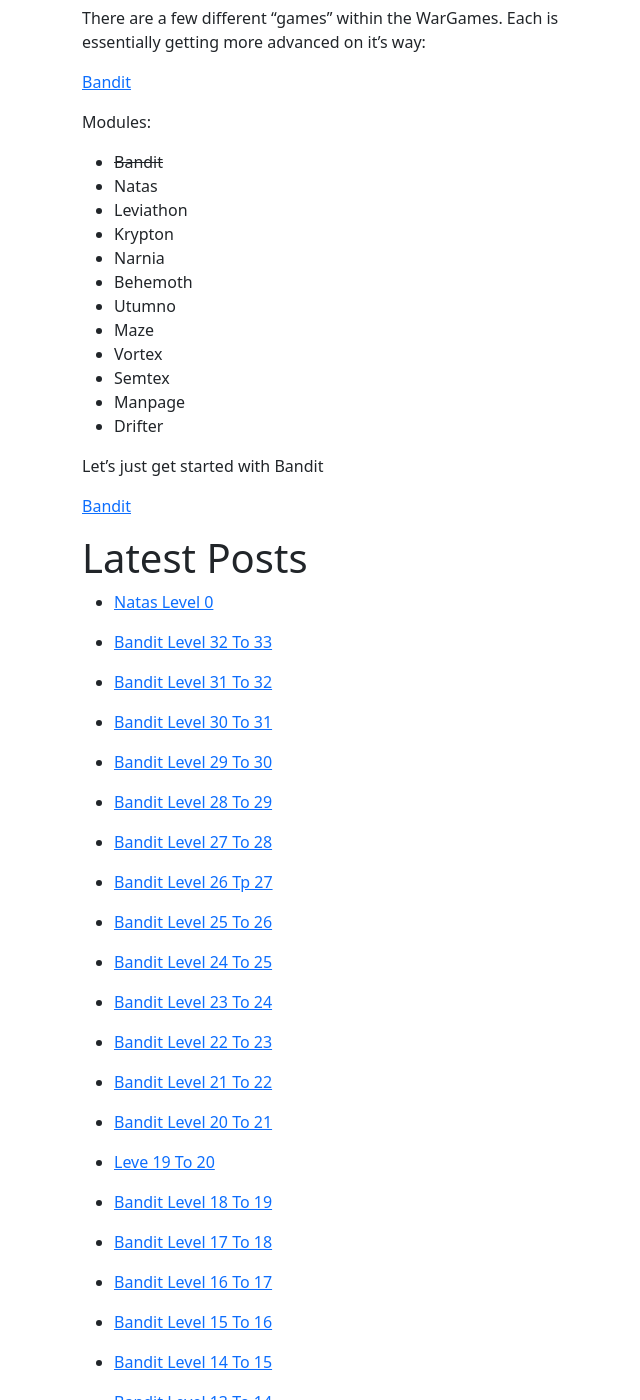
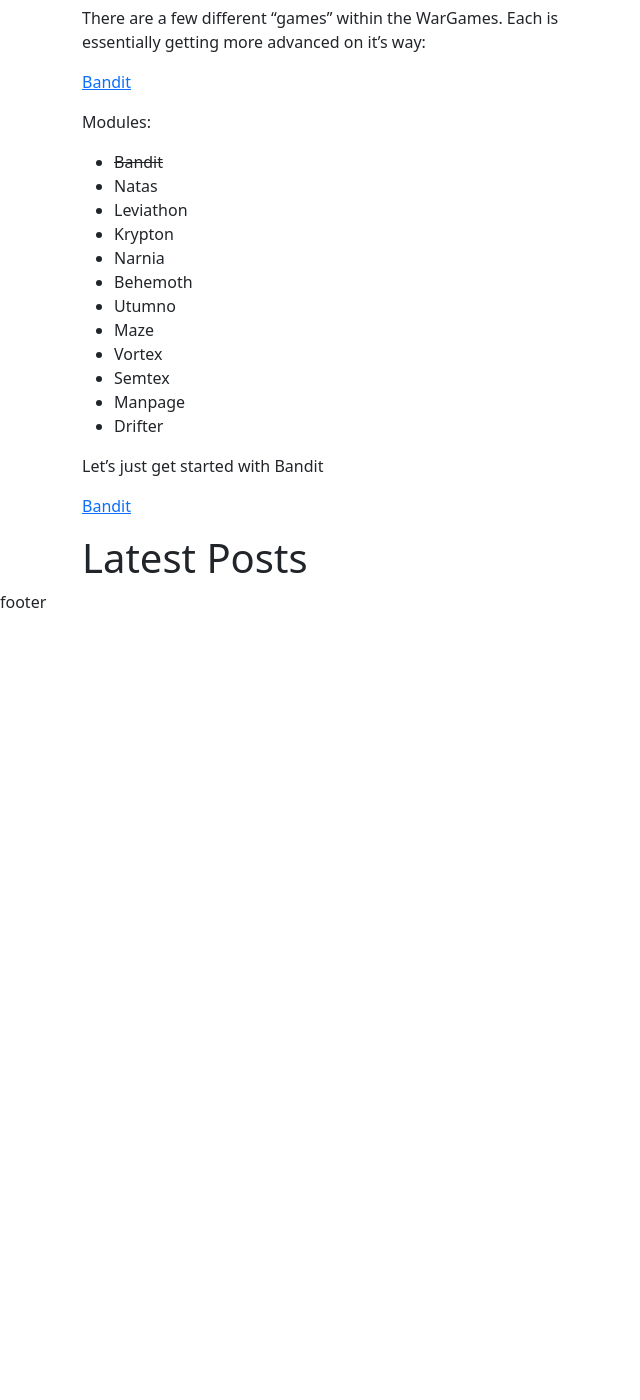
Before and after one commit to overthewireblog/overthewireblog.github.io, a Jekyll site: the page built from blog.md, in a window 1280 px wide and 1400 px high, scrolled down 568 px. Shown: the whole window, without its empty margins (0-640 px from the left). Built offline with Jekyll 4.4.1, drawn with Linux system fonts in a browser that asks for light colours; after the commit the page ends 1198 px from its top, so only the background shows below that; some of the changed text lies outside the part shown.

Commit message:
cleaned up excess post listings and category links

```diff
--- a/_layouts/post.html
+++ b/_layouts/post.html
@@ -33,7 +33,7 @@
     </a>
     {% endif %}
 
-    <div class="post-categories">
+    <!-- <div class="post-categories">
       {% if post %}
         {% assign categories = post.categories %}
       {% else %}
@@ -43,7 +43,7 @@
       <a href="{{site.baseurl}}/categories/#{{category|slugize}}">{{category}}</a>
       {% unless forloop.last %}&nbsp;{% endunless %}
       {% endfor %}
-    </div>
+    </div> -->
 
   </div>
 </div>
--- a/blog.md
+++ b/blog.md
@@ -47,11 +47,11 @@
 [Bandit](/bandit/security/2022/02/01/level-0.html)
 <h1>Latest Posts</h1>
 
-<ul>
+<!-- <ul>
   {% for post in site.posts %}
     <li>
       <p><a href="{{ post.url }}">{{ post.title }}</a></p>
-      <!-- {{ post.excerpt }} -->
+      {{ post.excerpt }}
     </li>
   {% endfor %}
-</ul>
+</ul> -->
```
